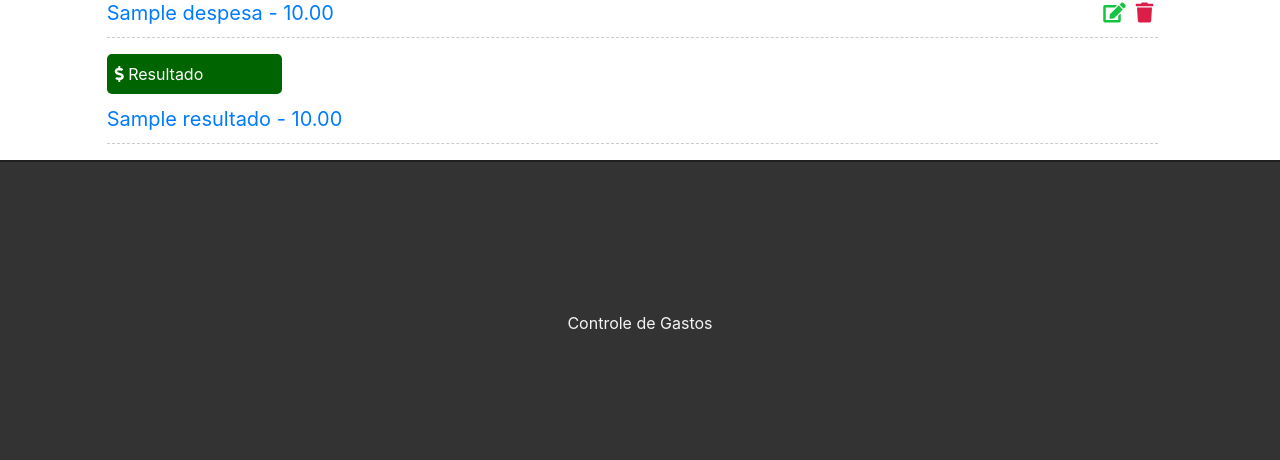
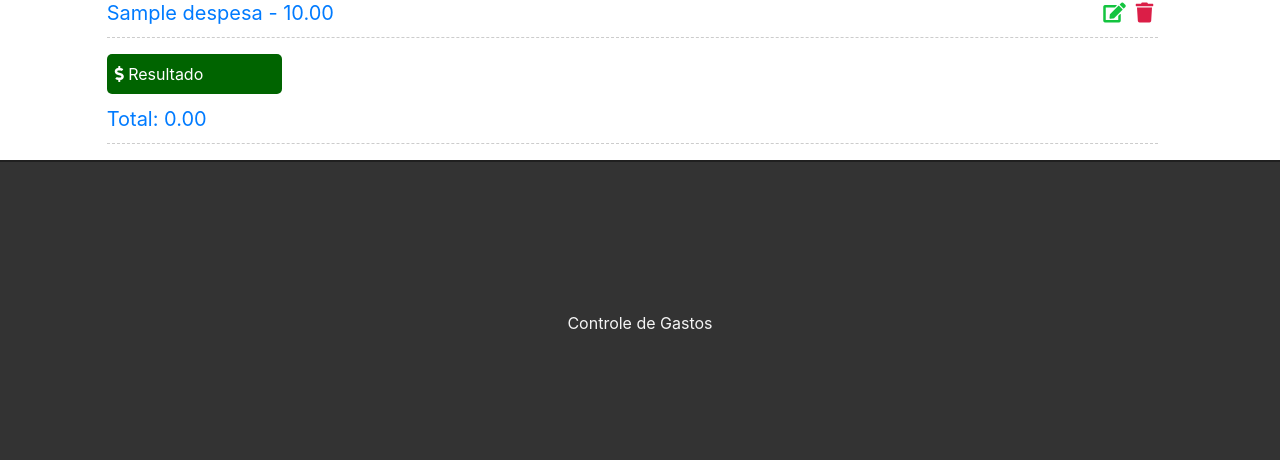
Before and after one commit to taisatavares/controle_gastos, a Django app: page / in a window 1280 px wide. Shown: the part 347-807 px from the top of the page. Run offline with Django 4.2, Linux system fonts and the light colour scheme; tables that the repository leaves empty hold one stand-in row (values such as "Sample post"); some libraries are stand-ins or nearby versions.

Commit message:
puxando dados do admin

```diff
--- a/contas/templates/base.html
+++ b/contas/templates/base.html
@@ -14,7 +14,7 @@
 <body>
 <div class="container-fluid">
     <nav class="navbar navbar-expand-lg navbar-light bg-light">
-  <a class="navbar-brand" href="#">Gastos</a>
+  <a class="navbar-brand" href="/">Gastos</a>
   <button class="navbar-toggler" type="button" data-toggle="collapse" data-target="#navbarSupportedContent" aria-controls="navbarSupportedContent" aria-expanded="false" aria-label="Toggle navigation">
     <span class="navbar-toggler-icon"></span>
   </button>
--- a/contas/templates/contas/list.html
+++ b/contas/templates/contas/list.html
@@ -45,11 +45,9 @@
         <i class="fas fa-dollar-sign"></i> Resultado
     </div>
     <ul class="resultado-list">
-        {% for resultado in resultados %}
         <li class="resultado-item">
-            <span><a href="/resultado/{{resultado.id}}">{{resultado.titulo}} - {{resultado.valor}}</a></span>
+            <span><a href="/resultado/{{resultado.id}}">Total: {{resultado_final}}</a></span>
         </li>
-        {% endfor %}
     </ul>
 </div>
 {% endblock %}
--- a/contas/urls.py
+++ b/contas/urls.py
@@ -4,5 +4,7 @@ from .import views
 urlpatterns = [
     path('helloworld/', views.helloWorld),
     path('', views.contaList, name='conta-list'),
+    path('conta/<int:id>', views.contaView, name="conta-view"),
+    path('despesa/<int:id>', views.despesaView, name="despesa-view"),
     path('yourname/<str:name>', views.yourName, name='your-name'),
 ]
--- a/contas/views.py
+++ b/contas/views.py
@@ -1,18 +1,41 @@
-from django.shortcuts import render
+from django.shortcuts import render, get_object_or_404, redirect
 from django.http import HttpResponse
 from .models import Conta
 from .models import Despesa
 from .models import Resultado
+from decimal import Decimal
+
 
 def contaList(request):
     contas = Conta.objects.all()
     despesas = Despesa.objects.all()
-    resultados = Resultado.objects.all()
-    return render(request, 'contas/list.html', {'contas':contas, 'despesas':despesas, 'resultados':resultados})
+    resultado = calcula_resultado(contas, despesas)
+    return render(request, 'contas/list.html', {'contas': contas, 'despesas': despesas, 'resultado_final': resultado})
+
+
+def calcula_resultado(contas: list[Conta], despesas: list[Despesa]):
+    receita_total = Decimal()
+    for conta in contas:
+        receita_total += conta.valor
+
+    for despesa in despesas:
+        receita_total -= despesa.valor
+
+    return receita_total
+
+
+def contaView(request, id):
+    conta = get_object_or_404(Conta, pk=id)
+    return render(request, 'contas/conta.html', {'conta': conta})
+
+def despesaView(request, id):
+    despesa = get_object_or_404(Despesa, pk=id)
+    return render(request, 'contas/despesa.html', {'despesa': despesa})
 
 
 def helloWorld(request):
     return HttpResponse('Hello World!')
 
+
 def yourName(request, name):
-    return render(request, 'contas/yourname.html', {'name':name})
+    return render(request, 'contas/yourname.html', {'name': name})
```
Also changed, not shown: contas/templates/contas/conta.html (added, +10 -0 lines), contas/templates/contas/despesa.html (added, +10 -0 lines).
